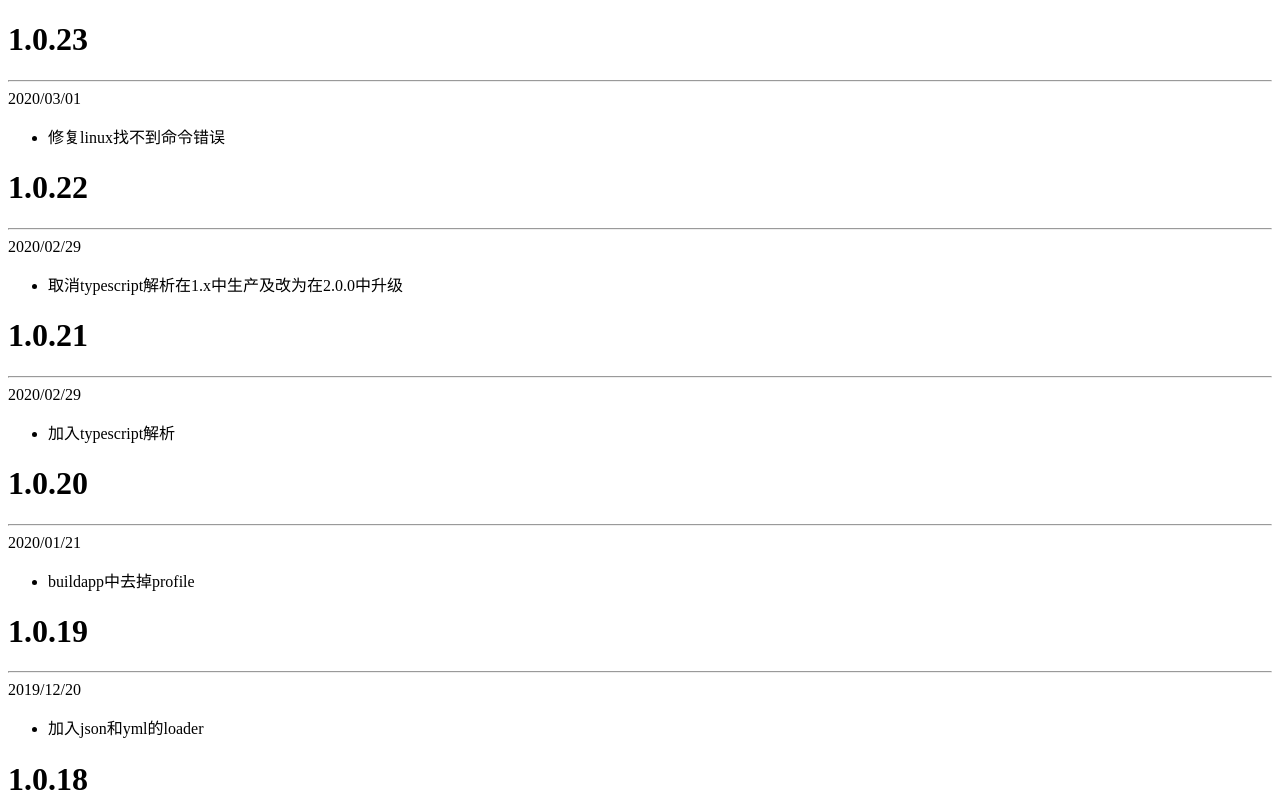
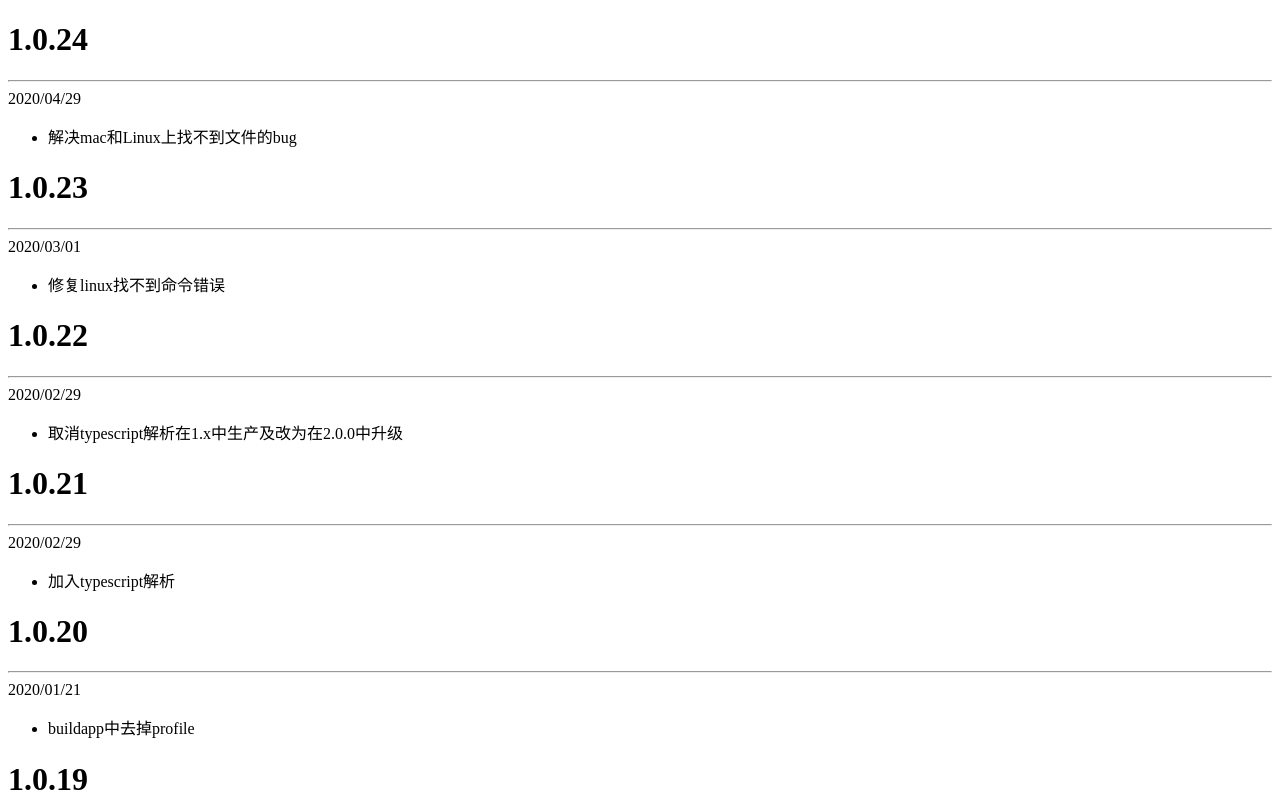
Before and after one commit to playerljc/CTSJ-BUILD, a website: page changelog/CHANGELOG.html in a window 1280 px wide. Shown: the top 801 px of the page. Drawn offline with Linux system fonts and the light colour scheme.

Commit message:
fix update 解决mac和Linux上找不到文件的bug

```diff
--- a/changelog/CHANGELOG.html
+++ b/changelog/CHANGELOG.html
@@ -8,6 +8,14 @@
 </head>
 
 <body>
+
+<h1>1.0.24</h1>
+<hr/>
+<div>2020/04/29</div>
+<ul>
+  <li>解决mac和Linux上找不到文件的bug</li>
+</ul>
+
 <h1>1.0.23</h1>
 <hr/>
 <div>2020/03/01</div>
--- a/package.json
+++ b/package.json
@@ -1,6 +1,6 @@
 {
   "name": "@ctsj/build",
-  "version": "1.0.23",
+  "version": "1.0.24",
   "description": "一个基于webpack的打包工具",
   "bin": {
     "ctbuild": "./build.js",
```
Also changed, not shown: changelog/CHANGELOG.md.
